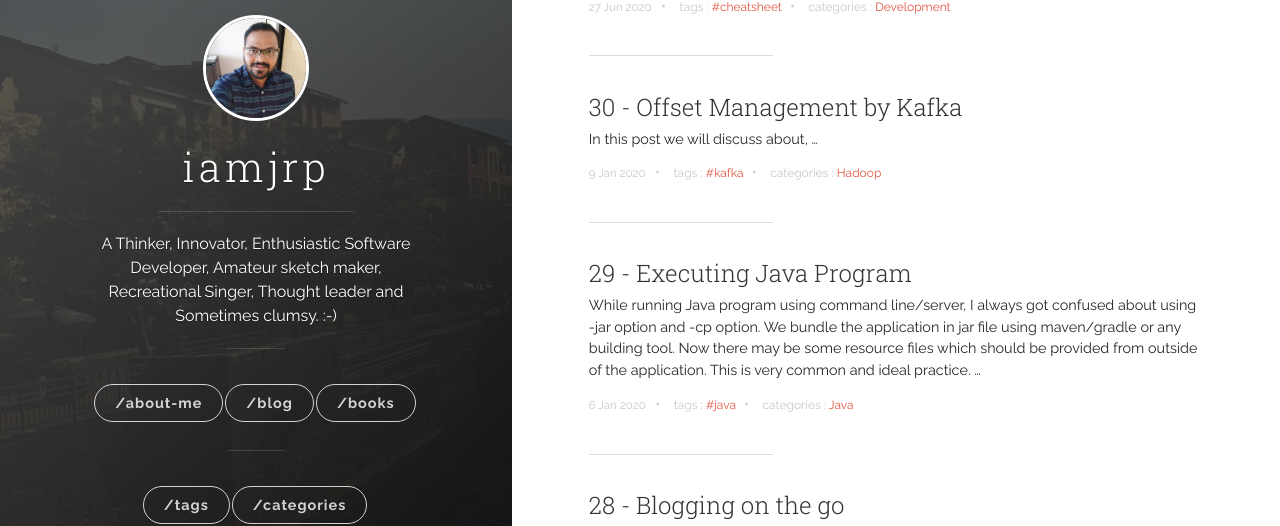
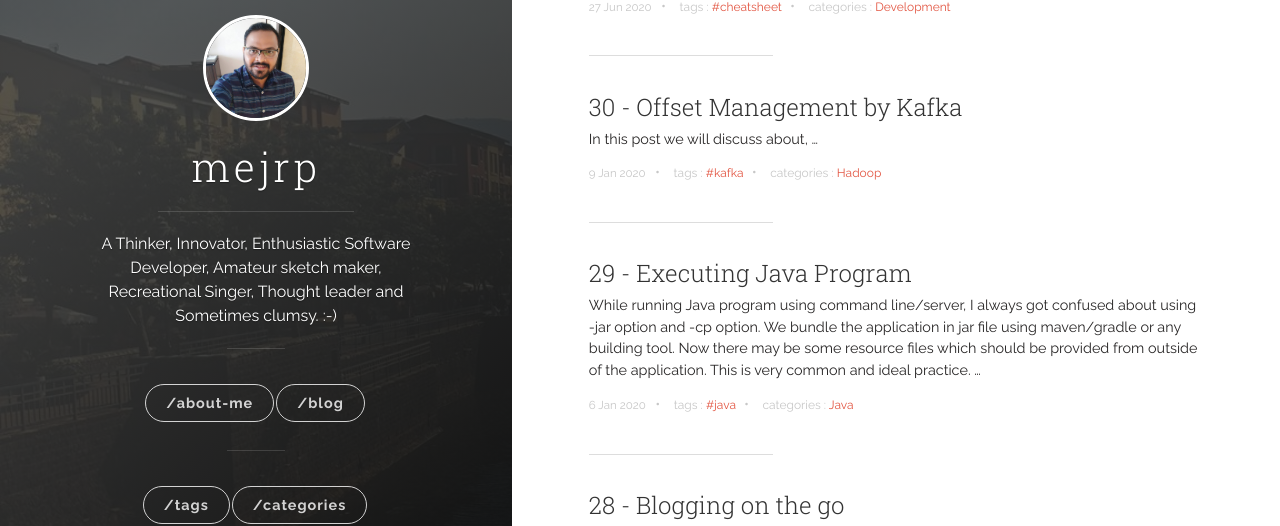
Before and after one commit to jrphub/jrphub.github.io, a Jekyll site: the page built from index.html, in a window 1280 px wide. Shown: the part 125-651 px from the top of the page. Built offline with Jekyll 4.4.1, drawn with Linux system fonts in a browser that asks for light colours; nearby versions of some CDN libraries; a script that is not in the unit is left out; the list of posts is cut into pages by our own code.

Commit message:
moved to new domain mejrp.com

```diff
--- a/_config.yml
+++ b/_config.yml
@@ -1,5 +1,5 @@
 # Site settings
-title: iamjrp
+title: mejrp
 description: 'A Thinker, Innovator, Enthusiastic Software Developer, Amateur sketch maker, Recreational Singer, Thought leader and Sometimes clumsy. :-)'
 url: 'https://jrphub.github.io/'
 baseurl: ''
@@ -8,7 +8,7 @@ disqus_shortname: 'iamjrp'
 
 author:
   name: 'Jyoti Ranjan Pattnaik'
-  email: mailme@iamjrp.com
+  email: jyotiranjanpattnaik@gmail.com
 # twitter_username: jrp
   facebook_username: jrpattnaik
   github_username:  jrphub
--- a/_includes/header.html
+++ b/_includes/header.html
@@ -25,9 +25,9 @@
             <ul class="navigation">
               <li class="navigation__item"><a href="{{ site.baseurl }}/#blog" title="link to {{ site.title }} blog" class="blog-button">/blog</a></li>
             </ul>
-            <ul class="navigation">
+            <!--<ul class="navigation">
               <li class="navigation__item"><a href="https://www.gitbook.com/@jrp" target="_blank" title="link to {{ site.title }} books" class="default-button">/books</a></li>
-            </ul>
+            </ul>-->
             <!--ul class="navigation">
               <li class="navigation__item"><a href="http://pixel.iamjrp.com/" target="_blank" title="link to {{ site.title }} photography" class="default-button">/camera</a></li>
             </ul>
```
Also changed, not shown: README.md.
